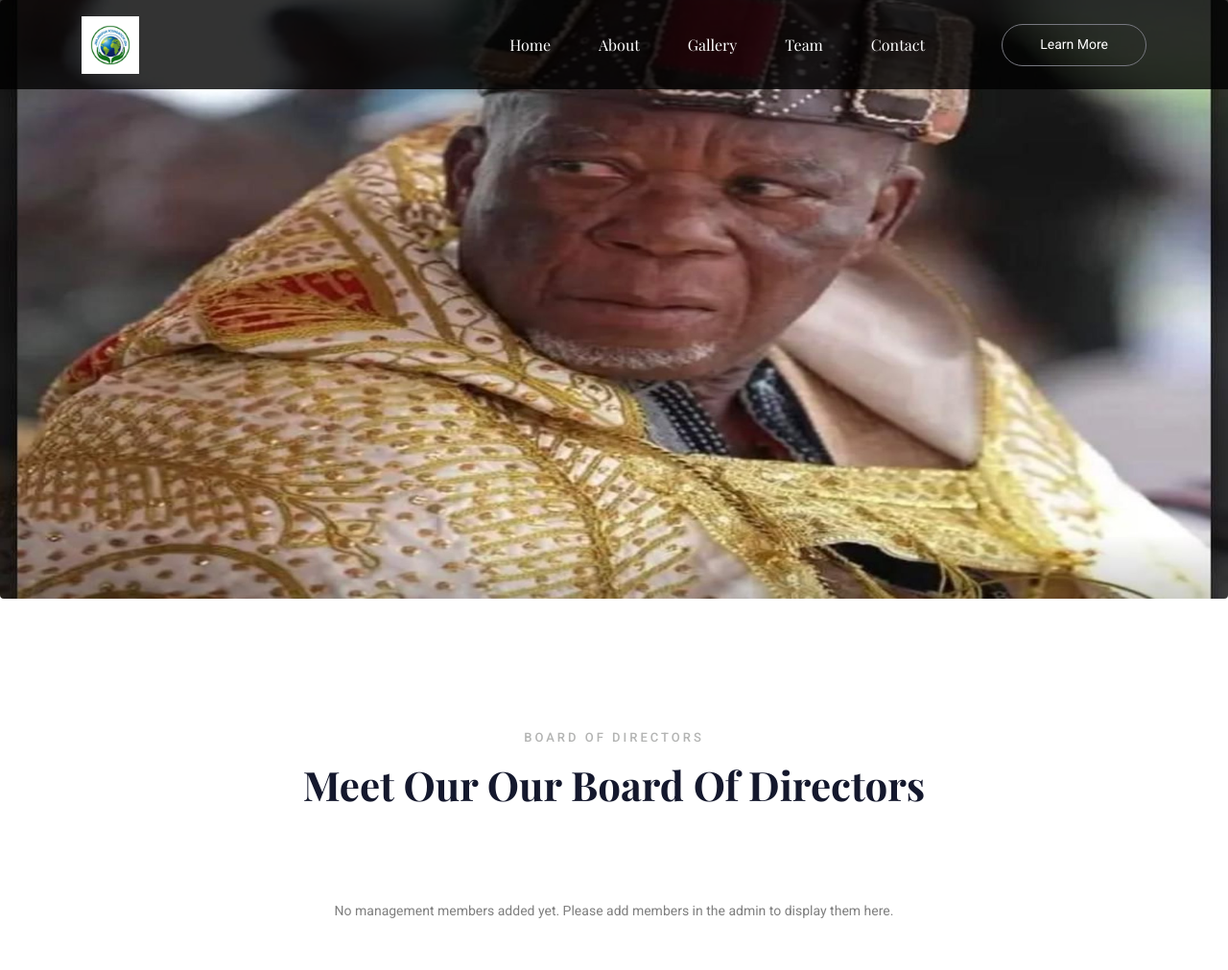
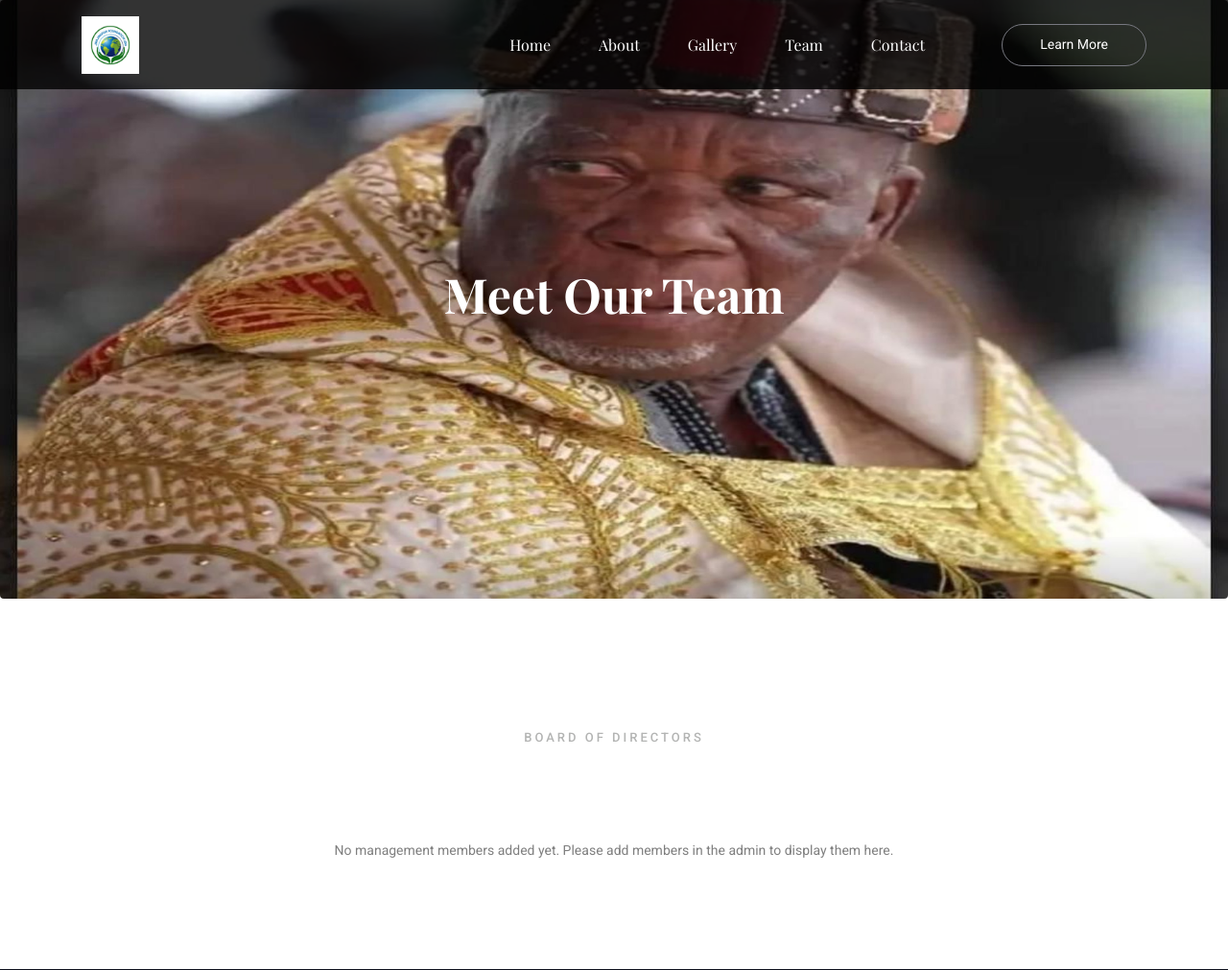
Before and after one commit to Rasonaapo/foundation, a Django app: template board/templates/board/board.html in a window 1280 px wide. Shown: the top 1011 px of the page at 96% size. Run offline with Django 5.2, Linux system fonts and the light colour scheme; the template is opened without the code that fills it, so the values that code supplies are empty; some libraries are stand-ins or nearby versions; some web fonts are replaced.

Commit message:
team members description abridged

```diff
--- a/board/templates/board/board.html
+++ b/board/templates/board/board.html
@@ -18,7 +18,7 @@
 
 
 {% block content %}
-  {% include 'core/breadcrumb.html' with page_title=title %}
+  {% include 'core/breadcrumb.html' with page_title='meet our team' %}
       <div class="whole-wrap">
 		<div class="container box_1170">
             <section class="volunteers_part padding_top single_page_volunteers">
@@ -27,7 +27,7 @@
                         <div class="col-xl-8">
                             <div class="section_tittle text-center">
                                 <p>Board of Directors</p>
-                                <h2>Meet Our Our Board Of Directors</h2>
+                                {% comment %} <h2>Board Of Directors</h2> {% endcomment %}
                             </div>
                         </div>
                     </div>
```
